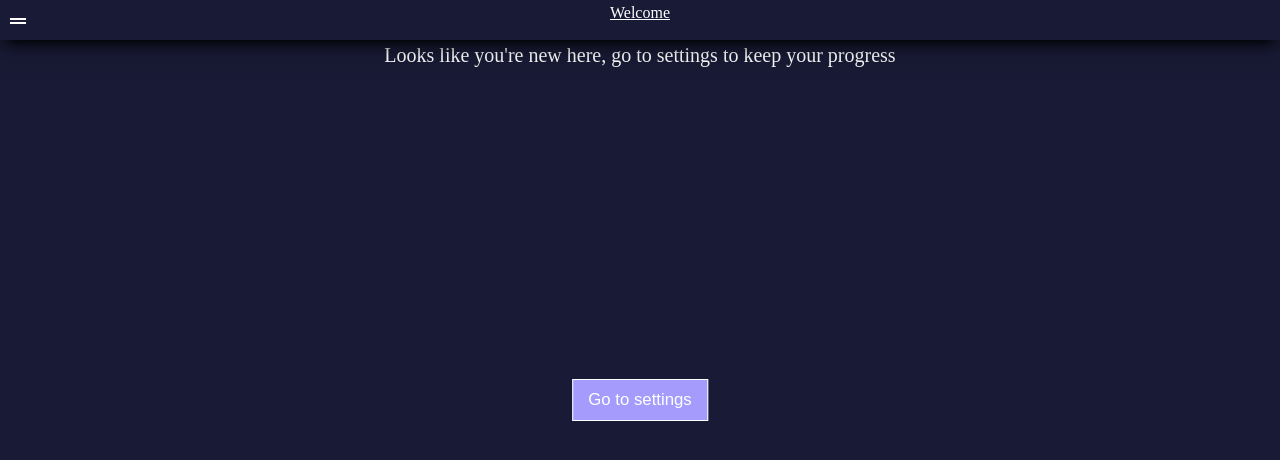
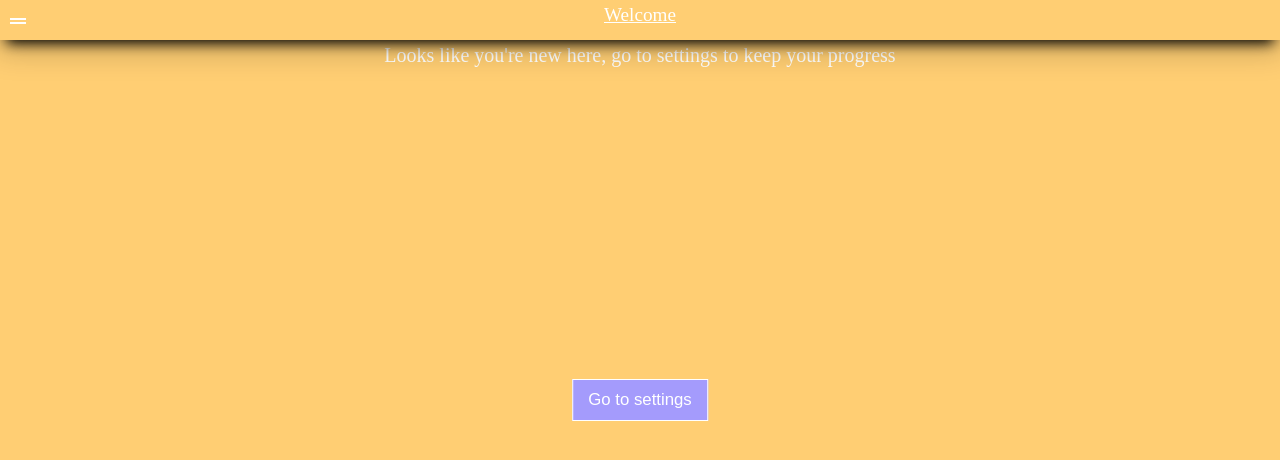
Before and after one commit to Muloversic/easy-learn-React-, a React (Create React App) app: page / in a window 1280 px wide. Shown: the top 460 px of the page. Built offline with nearby package versions, Linux system fonts and the light colour scheme.

Commit message:
changed bg and font size

```diff
--- a/src/components/Settings.js
+++ b/src/components/Settings.js
@@ -137,7 +137,7 @@ export default function Settings() {
                         <h2 className="settings__user-title">
                             Choose profile photo and wirte your nickname
                             <br />
-                            <span className="settings__user-info settings__user-info--warning">
+                            <span className="settings__user-info settings__user-info--danger">
                                 *all changes are automatically saved
                             </span>
                             <br />
--- a/src/scss/header.scss
+++ b/src/scss/header.scss
@@ -82,5 +82,6 @@
 
     &__link {
         color: inherit;
+        font-size: 1.2rem;
     }
 }
--- a/src/scss/index.scss
+++ b/src/scss/index.scss
@@ -30,6 +30,7 @@ body {
 @media (min-width: 1024px) {
     .main {
         padding: 0 220px;
+        font-size: 1.2rem;
     }
 
     .main__container {
--- a/src/scss/variables.scss
+++ b/src/scss/variables.scss
@@ -9,6 +9,6 @@ $color-done: rgba(0, 255, 8, 0.478);
 $danger: red;
 $dangerDisabled: rgba(253, 88, 88, 0.527);
 $warning: rgb(235, 184, 75);
-$base-color: #191a35;
+$base-color: #ffce73;
 $primaryBrightHover: rgba(255, 255, 255, 0.355);
-$burger-bg: rgb(164, 155, 252);
+$burger-bg: rgb(183, 175, 255);
```
